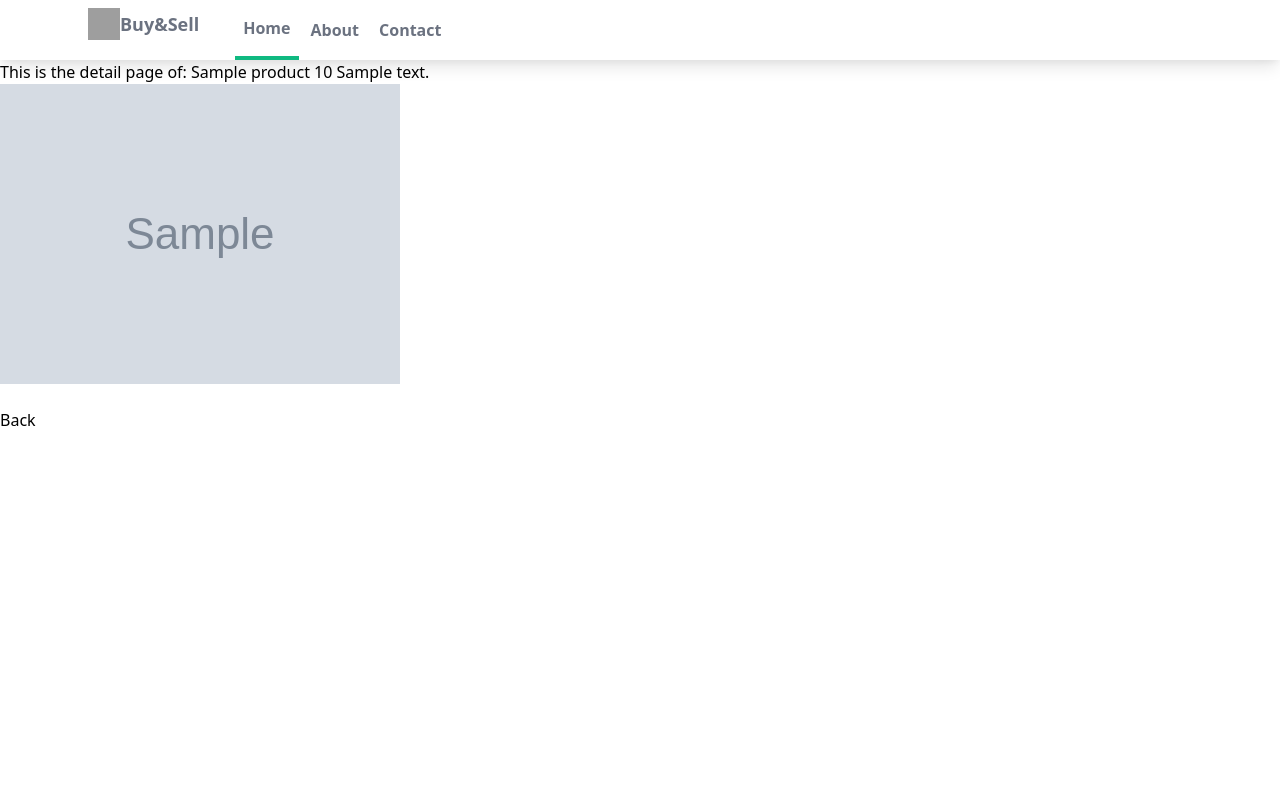
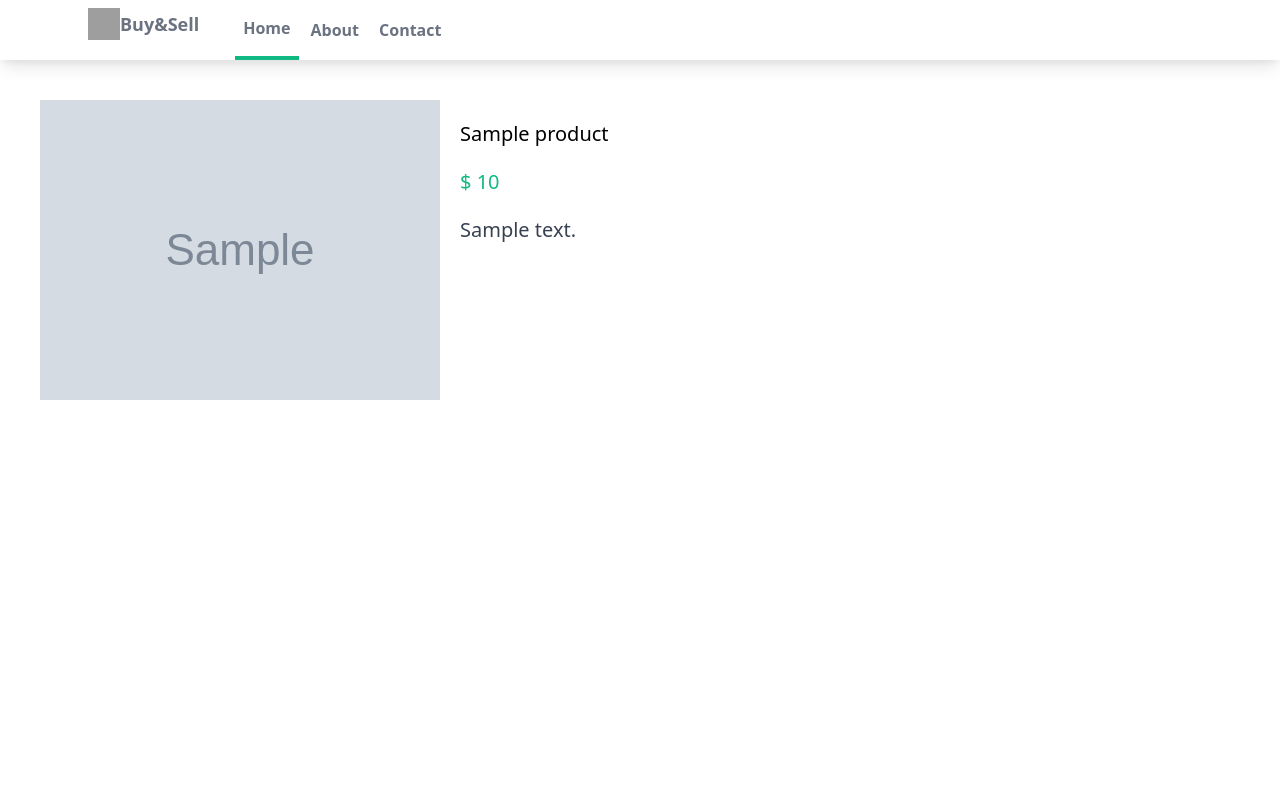
Before and after one commit to gurnitha/django_shutosh_pawar_ecom_multivendor, a Django app: page /myapp/products/1/ in a window 1280 px wide. Run offline with Django 4.2, Linux system fonts and the light colour scheme; tables that the repository leaves empty hold one stand-in row (values such as "Sample post"); grey boxes marked "Sample" are stand-in pictures; style sheets or scripts are compiled from the project's sources; grey boxes are pictures that could not be loaded.

Commit message:
06.12 Styling The Detail Page

```diff
--- a/myapp/templates/myapp/detail.html
+++ b/myapp/templates/myapp/detail.html
@@ -5,14 +5,13 @@
 
 {% block content %}
 
-This is the detail page of:
-
-	{{product.name}}
-	{{product.price}}
-	{{product.desc}}
-	<img src="{{product.image.url}}">
-
-	<br>
-	<a href="{% url 'myapp:products' %}">Back</a>
+<div class="flex p-10 w-full h-200">
+    <img class="w-1/3" src="{{product.image.url}}" alt="">
+    <div class="w-2/3 text-xl ml-5">
+        <div class="mt-5">{{product.name}}</div>
+        <div class="mt-5 text-green-500">$ {{product.price}}</div>
+        <div class="mt-5 text-gray-700">{{product.desc}}</div>
+    </div>
+</div>
 
 {% endblock content %}
```
Also changed, not shown: README.md.
